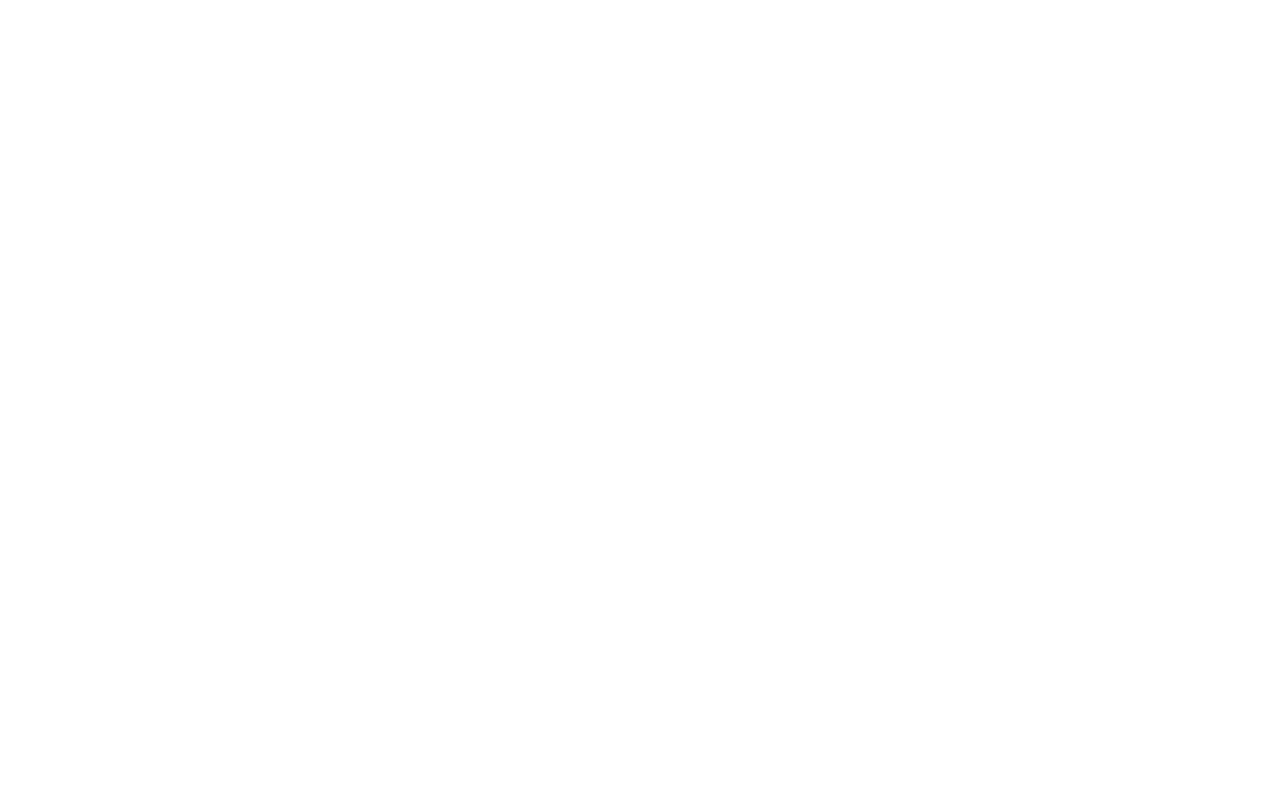
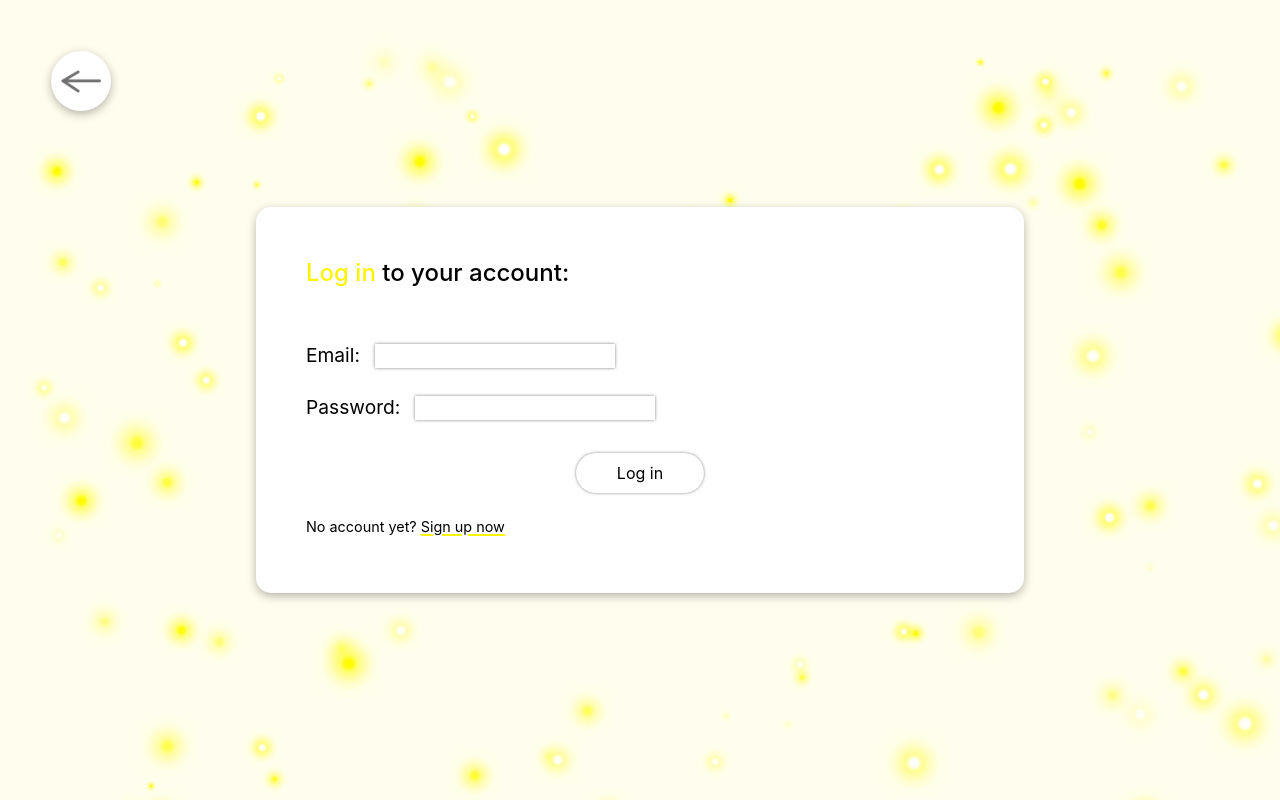
Before and after one commit to biancaraetchi/Portfolio, a React (Create React App) app: page /Portfolio/login in a window 1280 px wide. Before the commit this address had no page. Built offline with nearby package versions, Linux system fonts and the light colour scheme; the HTML template or start-up script is replaced by a standard one.

Commit message:
Configured the right paths

```diff
--- a/src/App.js
+++ b/src/App.js
@@ -130,10 +130,10 @@ function App() {
       <Router>
         <Routes>
           <Route exact path="/Portfolio/" element={<Fullpage lamps={lamps} floatingParticles={floatingParticles} />} />
-          <Route path="/login" element={<FullCanvas url={"/"} floatingParticles={floatingParticles}><Login /> </FullCanvas>} />
-          <Route path="/about" element={<About />} />
-          <Route path="/signup" element={<FullCanvas url={"/login"} floatingParticles={floatingParticles}><Signup /> </FullCanvas>} />
-          <Route path="/cart" element={<CartPage lamps={lamps}/>}></Route>
+          <Route path="/Portfolio/login" element={<FullCanvas url={"/Portfolio/"} floatingParticles={floatingParticles}><Login /> </FullCanvas>} />
+          <Route path="/Portfolio/about" element={<About />} />
+          <Route path="/Portfolio/signup" element={<FullCanvas url={"/Portfolio/login"} floatingParticles={floatingParticles}><Signup /> </FullCanvas>} />
+          <Route path="/Portfolio/cart" element={<CartPage lamps={lamps}/>}></Route>
         </Routes>
       </Router>
     </div>
--- a/src/Login.js
+++ b/src/Login.js
@@ -23,7 +23,7 @@ const Login = (props) => {
                         </div>
                     </form>
                     <div className="noAccount">
-                        <Link to="/signup">No account yet? <span className='underline'>Sign up now</span></Link>
+                        <Link to="/Portfolio/signup">No account yet? <span className='underline'>Sign up now</span></Link>
                     </div>
                 </div>
             </div>
```
